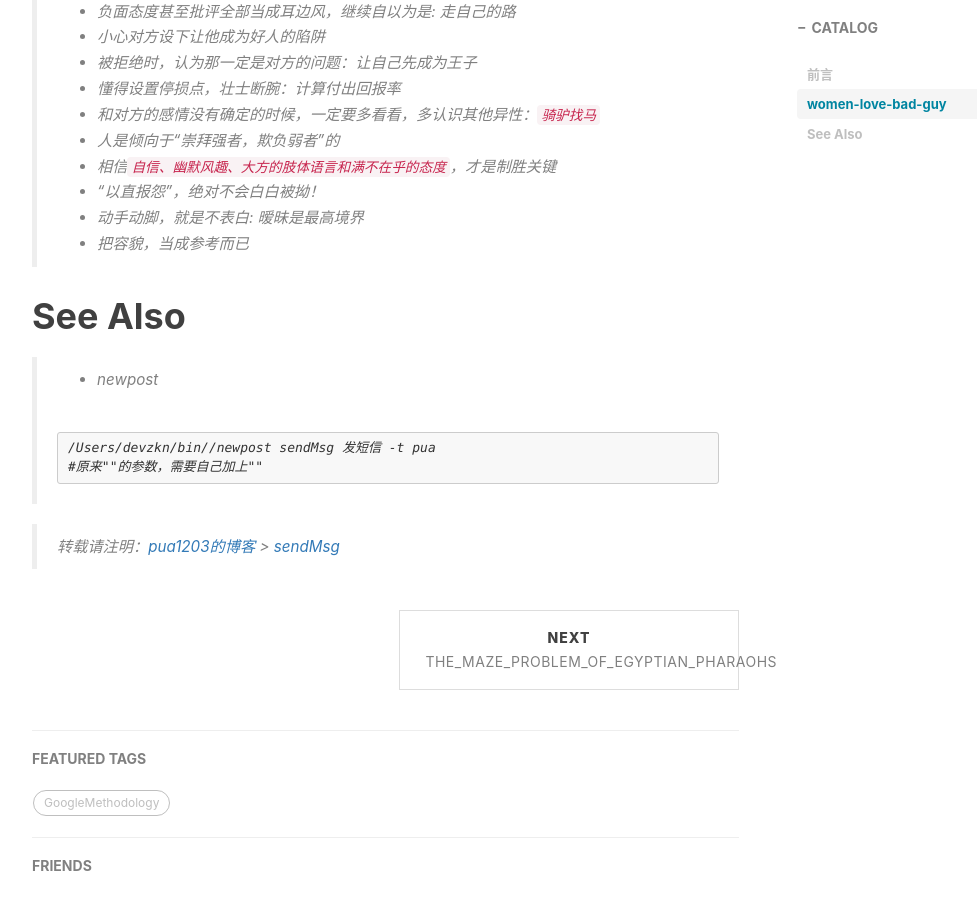
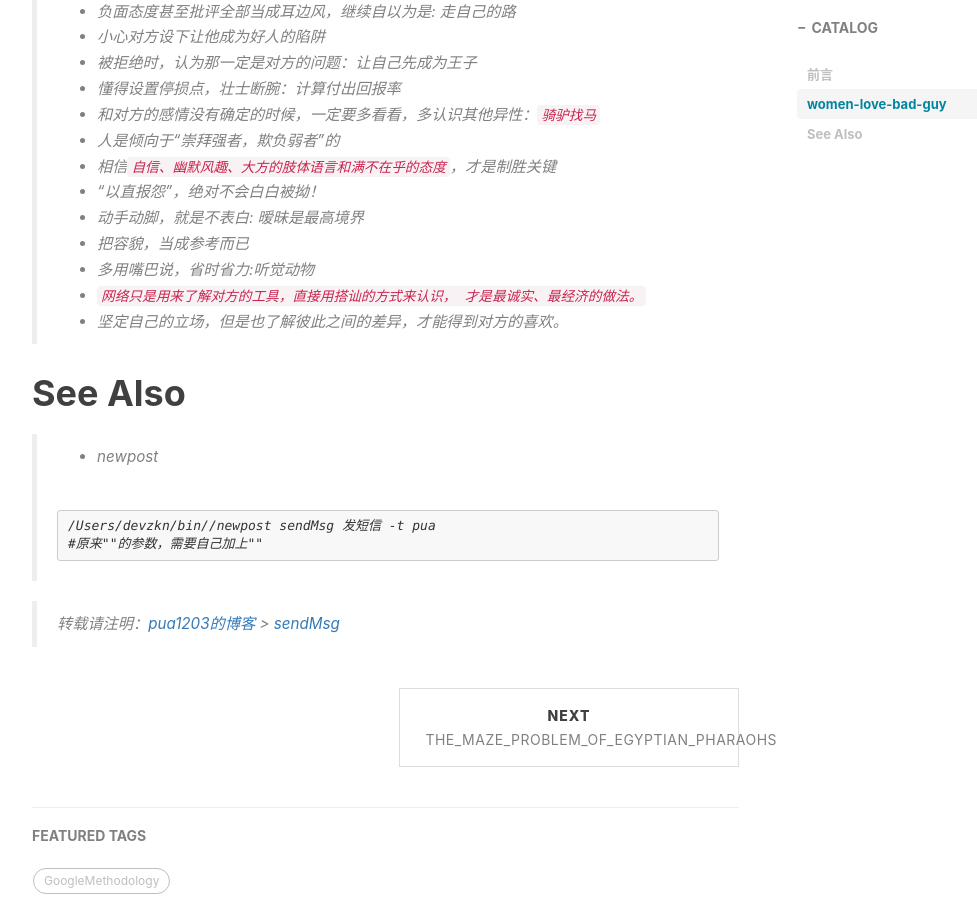
Before and after one commit to pua1203/pua1203.github.io, a Jekyll site: the page built from _posts/pua/2018-09-16-sendMsg.md, in a window 1280 px wide and 900 px high, scrolled down 1155 px. Shown: the whole window, without its empty margins (233-1210 px from the left). Built offline with Jekyll 4.4.1, drawn with Linux system fonts in a browser that asks for light colours; nearby versions of some CDN libraries; comment, search, counter and statistics services are not loaded.

Commit message:
网络只是用来了解对方的工具，直接用搭讪的方式来认识， 才是最诚实、最经济的做法。

```diff
--- a/_posts/pua/2018-09-16-sendMsg.md
+++ b/_posts/pua/2018-09-16-sendMsg.md
@@ -50,6 +50,9 @@ subtitle: women-love-bad-guy
 > * “以直报怨”，绝对不会白白被拗！
 > * 动手动脚，就是不表白: 暧昧是最高境界
 > * 把容貌，当成参考而已
+> * 多用嘴巴说，省时省力:听觉动物
+> * `网络只是用来了解对方的工具，直接用搭讪的方式来认识， 才是最诚实、最经济的做法。`
+> * 坚定自己的立场，但是也了解彼此之间的差异，才能得到对方的喜欢。
 
 
 
```
